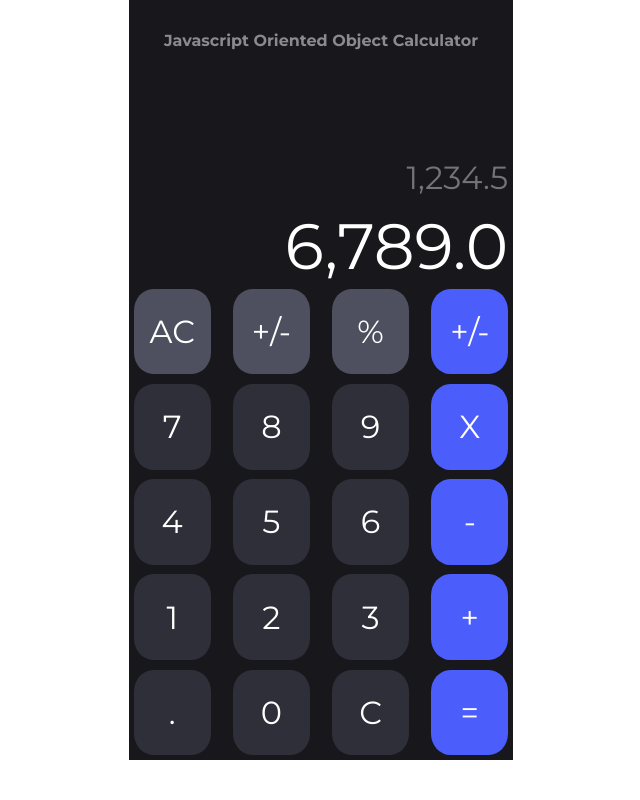
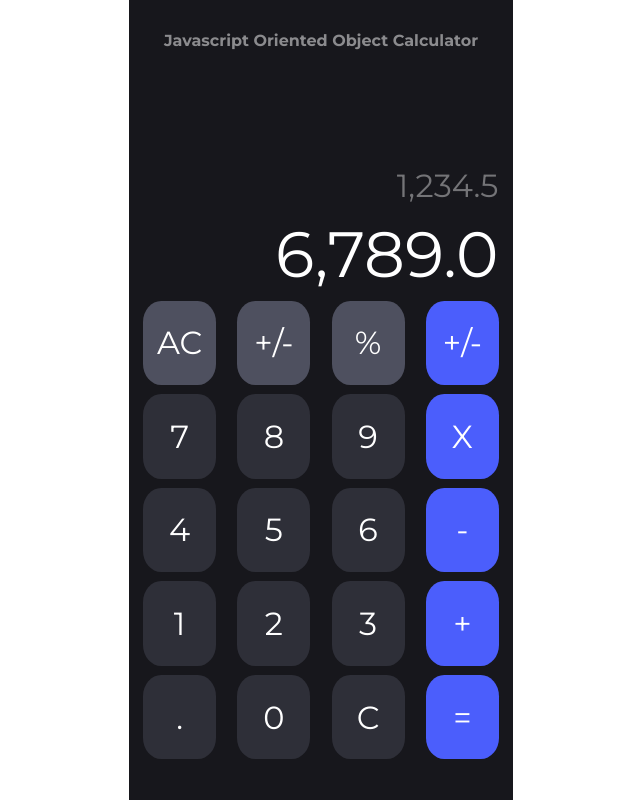
Before and after one commit to luandunas/oop-web-calculator, a plain HTML site: page index.html in a window 1280 px wide. Shown: the whole page, without its empty margins (319-959 px from the left). Drawn offline with Linux system fonts and the light colour scheme.

Commit message:
corrigir tamanho da calculadora e padding

```diff
--- a/css/style.css
+++ b/css/style.css
@@ -42,7 +42,7 @@ header h1{
 }
 
 main {
-    height: 85vh;
+    height: 90vh;
 }
 
 header {
@@ -54,10 +54,12 @@ header {
     height: 100%;
     background-color: var(--background-color);
     color: white;
+    align-items: center;
 }
 
 #calculator__display {
     height: 30%;
+    width: 95%;
     font-size: 2rem;
 }
 
@@ -85,7 +87,8 @@ header {
 }
 
 #calculator__buttons {
-    height: 70%;
+    width: 95%;
+    height: 65%;
 }
 
 .calculator__buttons__row {
```
